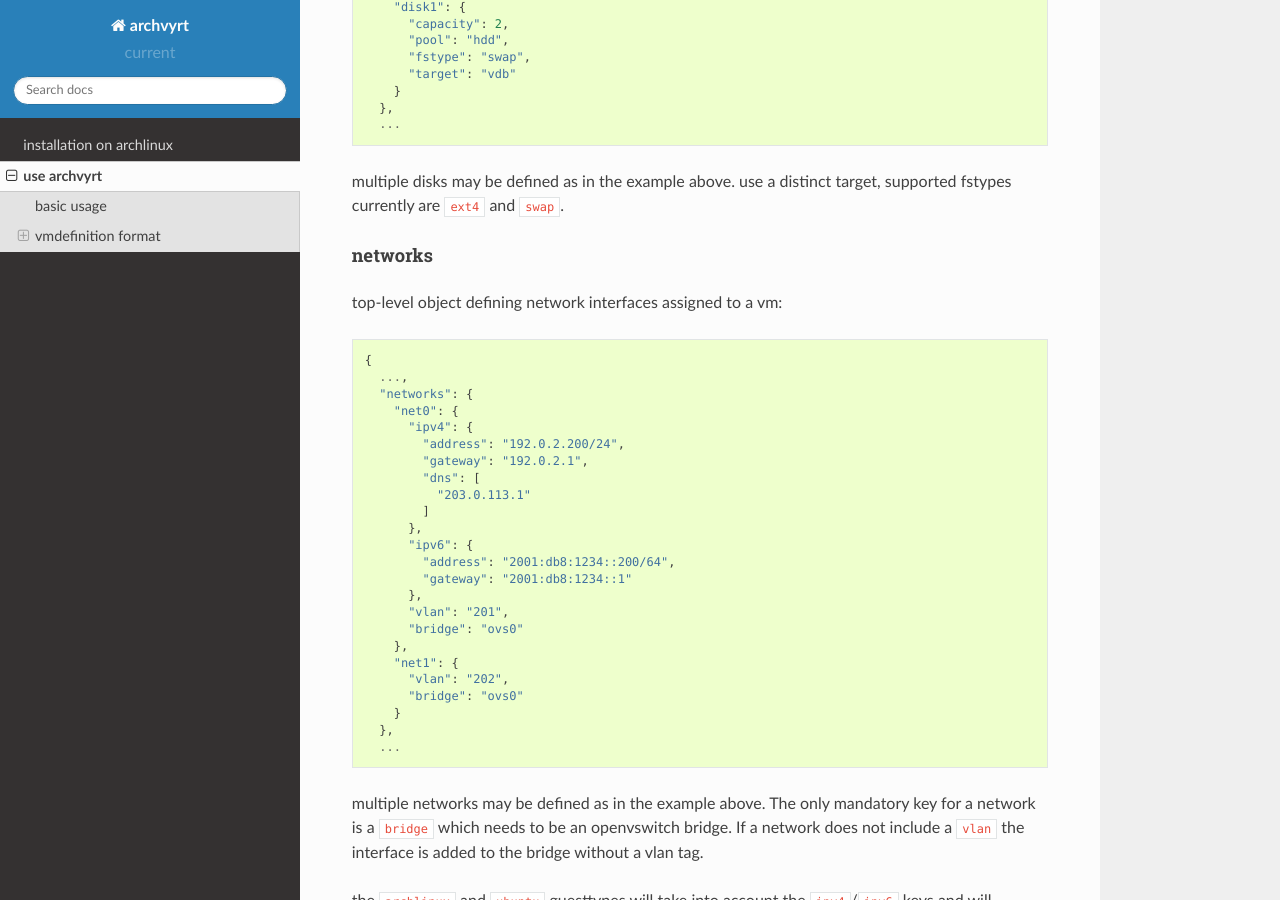
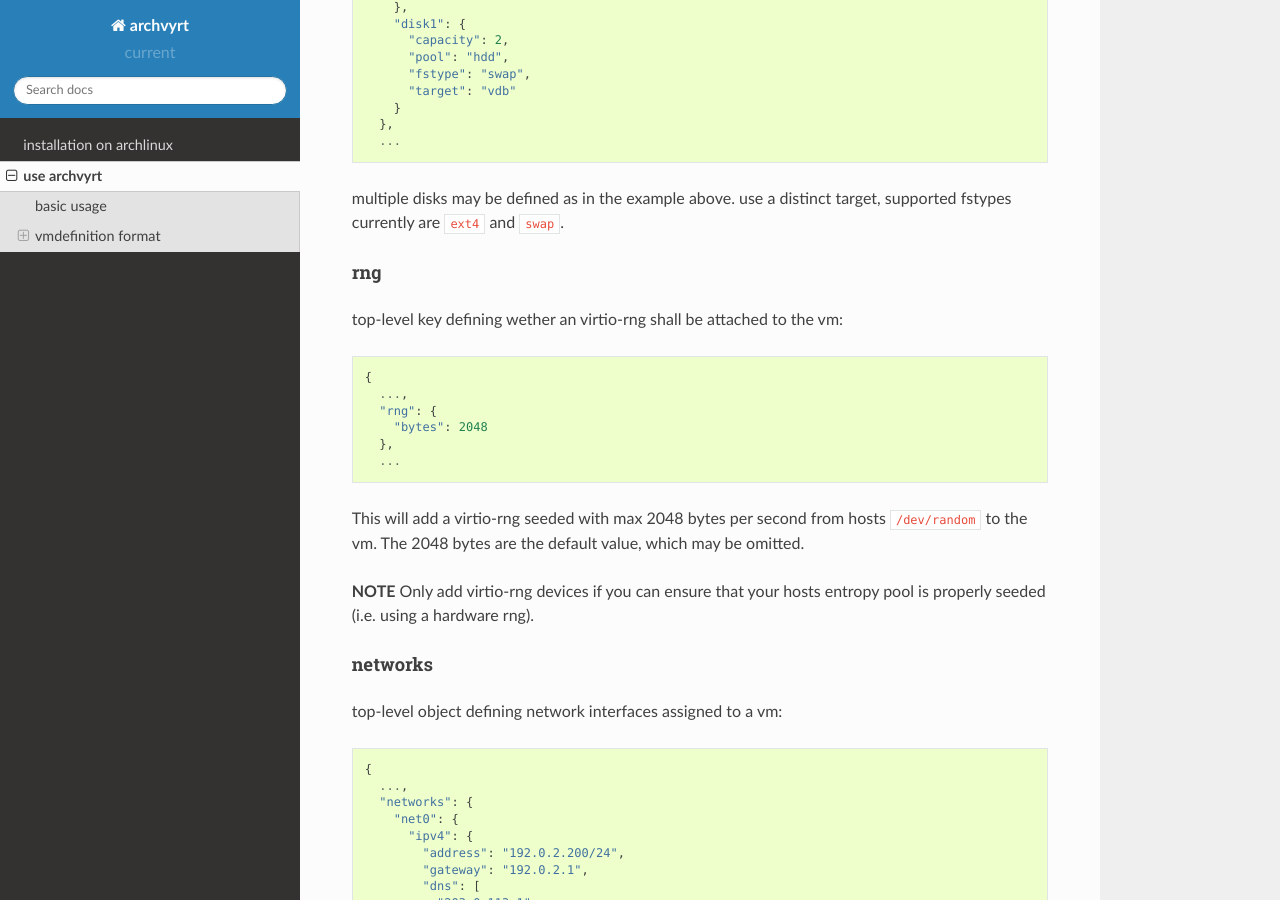
Before and after one commit to andrekeller/archvyrt, a Sphinx documentation site: the page built from docs/source/usage.rst, in a window 1280 px wide and 900 px high, scrolled down 2709 px. Built offline with Sphinx 7.4.7 and the Read the Docs theme 2.0.0, drawn with Linux system fonts in a browser that asks for light colours.

Commit message:
Add missing documentation for !c7349a51

```diff
--- a/docs/source/usage.rst
+++ b/docs/source/usage.rst
@@ -44,6 +44,7 @@ example vmdefinition::
           "bridge": "ovs0"
         }
       },
+      "rng": {},
       "access":
         "ssh-keys":
           "user@example.org": {
@@ -146,6 +147,24 @@ top-level object defining disks provisionend and assigned to a vm::
 multiple disks may be defined as in the example above. use a distinct target,
 supported fstypes currently are ``ext4`` and ``swap``.
 
+rng
+"""
+
+top-level key defining wether an virtio-rng shall be attached to the vm::
+
+    {
+      ...,
+      "rng": {
+        "bytes": 2048
+      },
+      ...
+
+This will add a virtio-rng seeded with max 2048 bytes per second from hosts
+``/dev/random`` to the vm. The 2048 bytes are the default value, which may be
+omitted.
+
+**NOTE** Only add virtio-rng devices if you can ensure that your hosts entropy
+pool is properly seeded (i.e. using a hardware rng).
 
 networks
 """"""""
```
